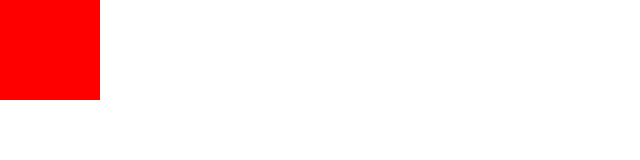
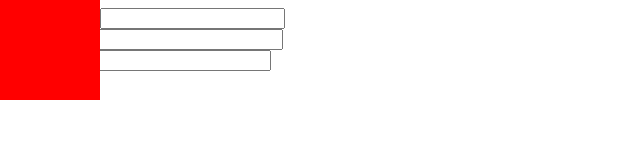
Before and after one commit to ikramnyuk/test, a plain HTML site: page index.html in a window 1280 px wide. Shown: the whole page, without its empty margins (0-640 px from the left). Drawn offline with Linux system fonts and the light colour scheme.

Commit message:
new div block

```diff
--- a/index.html
+++ b/index.html
@@ -7,7 +7,7 @@
 	</head>
 
 	<body>
-		<!-- <form id="product-form">
+		<form id="product-form">
 			<div class="item">
 				<label class="product-label">Product name</label>
 				<input type="text" id="name"/>
@@ -28,7 +28,7 @@
 
 		<div id="list" class="list">
 
-		</div> -->
+		</div>
 
 		<div class="block" id="block"></div>
 
```
